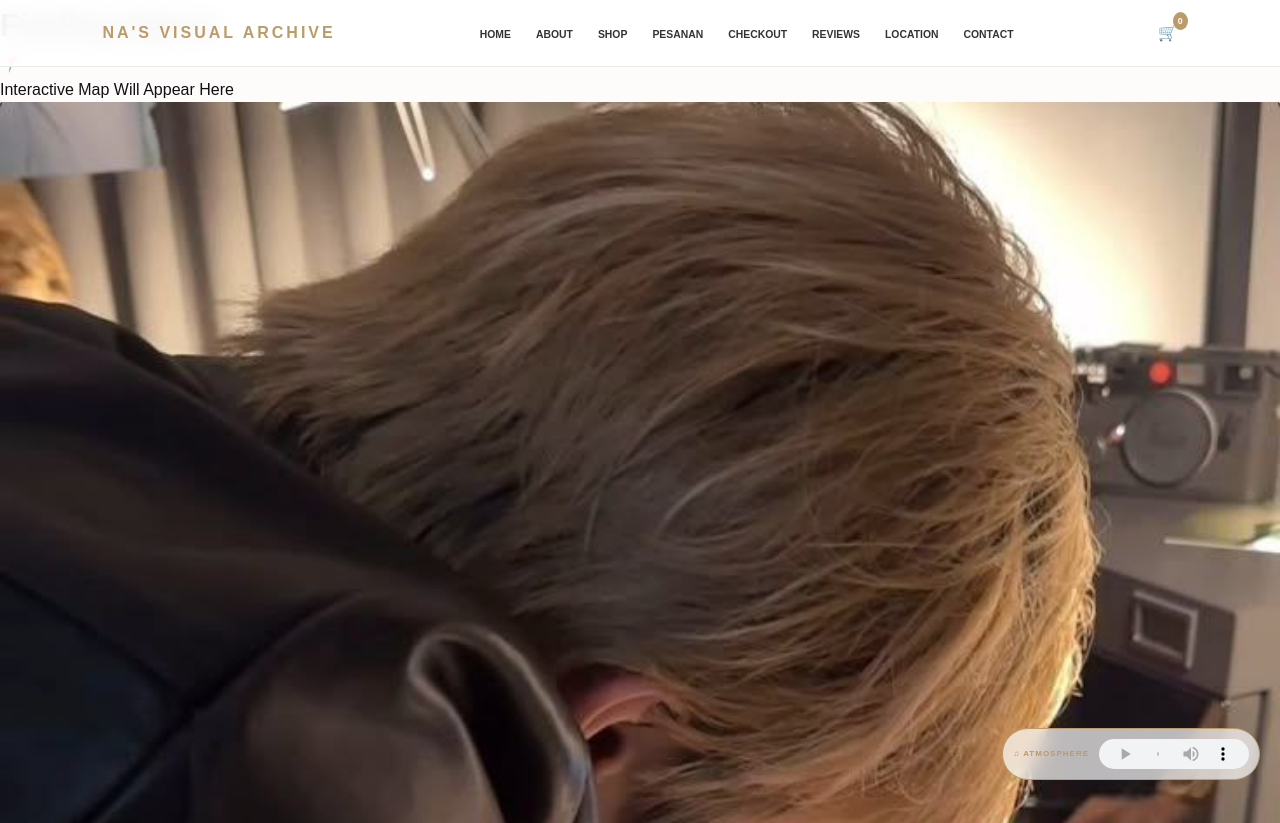
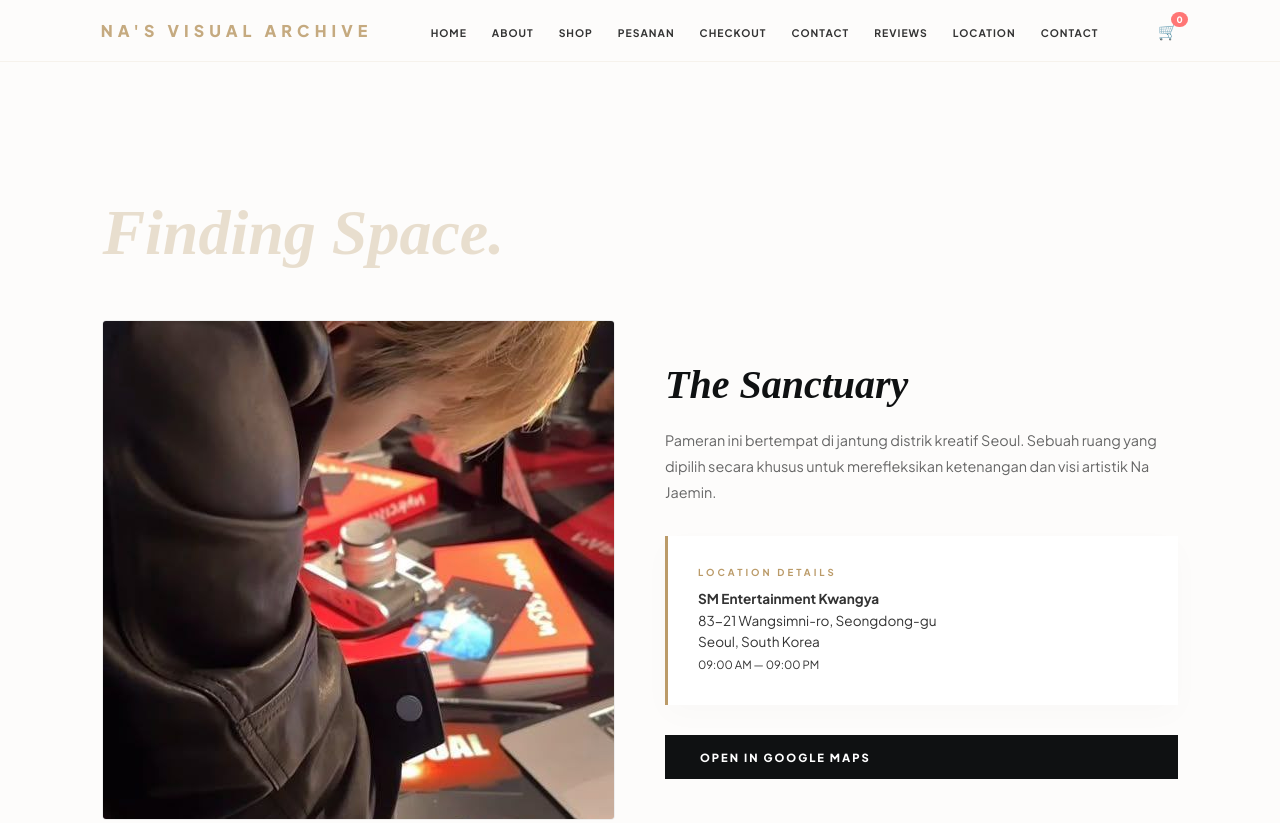
Before and after one commit to LeyaNadya/Na-s-Visual-Archive-by-Nadya, a plain HTML site: page locationn.html in a window 1280 px wide. Shown: the top 823 px of the page. Drawn offline with Linux system fonts and the light colour scheme; a web font is replaced by a local one.

Commit message:
Add files via upload

```diff
--- a/locationn.html
+++ b/locationn.html
@@ -4,16 +4,108 @@
     <meta charset="UTF-8">
     <meta name="viewport" content="width=device-width, initial-scale=1.0">
     <title>The Location | Na's Visual Archive</title>
-    <link rel="stylesheet" href="style.css">
+    <link href="https://fonts.googleapis.com/css2?family=Plus+Jakarta+Sans:wght@300;400;700;800&family=Playfair+Display:ital,wght@1,400&display=swap" rel="stylesheet">
+    <style>
+        :root { --gold: #bb9b69; --dark: #0f1112; --bg: #fdfcfb; }
+        * { margin: 0; padding: 0; box-sizing: border-box; font-family: 'Plus Jakarta Sans', sans-serif; }
+        body { background: var(--bg); color: var(--dark); }
+
+       /* --- UNIVERSAL NAVBAR --- */
+.navbar {
+    display: flex;
+    justify-content: space-between;
+    align-items: center;
+    padding: 20px 8%;
+    position: fixed; /* Biar nempel di atas terus */
+    width: 100%;
+    top: 0;
+    left: 0;
+    z-index: 5000;
+    background: rgba(253, 252, 251, 0.85);
+    backdrop-filter: blur(15px);
+    border-bottom: 1px solid rgba(187, 155, 105, 0.1);
+}
+
+@keyframes logoPulse {
+    0% { transform: scale(1); opacity: 1; }
+    50% { transform: scale(1.02); opacity: 0.7; letter-spacing: 6px; }
+    100% { transform: scale(1); opacity: 1; }
+}
+
+.logo {
+    font-size: 1rem;
+    font-weight: 800;
+    letter-spacing: 4px;
+    color: var(--gold);
+    text-decoration: none;
+    animation: logoPulse 4s infinite ease-in-out;
+}
+
+.nav-links {
+    list-style: none;
+    display: flex;
+    gap: 25px;
+    align-items: center;
+}
+
+.nav-links a {
+    text-decoration: none;
+    color: #333;
+    font-size: 0.65rem;
+    text-transform: uppercase;
+    font-weight: 700;
+    letter-spacing: 1px;
+    transition: 0.3s;
+}
+
+.nav-links a:hover, .nav-links a.active {
+    color: var(--gold);
+}
+
+.cart-icon {
+    position: relative;
+    cursor: pointer;
+    font-size: 1rem;
+}
+
+.cart-badge {
+    position: absolute;
+    top: -8px;
+    right: -10px;
+    background: #ff7675;
+    color: white;
+    font-size: 0.55rem;
+    padding: 2px 5px;
+    border-radius: 50%;
+    font-weight: 800;
+}
+        /* --- EMPTY SPACE CONCEPT --- */
+        .spacer { height: 40vh; display: flex; align-items: flex-end; padding: 0 8% 50px; }
+        .spacer h1 { font-family: 'Playfair Display', serif; font-style: italic; font-size: 4rem; color: var(--gold); opacity: 0.3; }
+
+        .content-wrap { padding: 0 8% 100px; display: grid; grid-template-columns: 1fr 1fr; gap: 50px; }
+
+        /* Fake Map Container */
+        .map-box { width: 100%; height: 500px; background: #f0f0f0; border: 1px solid #eee; border-radius: 4px; overflow: hidden; position: relative; }
+        .map-placeholder { width: 100%; height: 100%; display: flex; flex-direction: column; align-items: center; justify-content: center; text-align: center; padding: 40px; }
+        .map-placeholder i { font-size: 2rem; color: var(--gold); margin-bottom: 15px; }
+        .map-placeholder p { font-size: 0.7rem; letter-spacing: 3px; color: #999; text-transform: uppercase; }
+
+        .info-box { display: flex; flex-direction: column; justify-content: center; }
+        .info-box h2 { font-family: 'Playfair Display', serif; font-size: 2.5rem; margin-bottom: 20px; font-style: italic; }
+        .info-box p { line-height: 1.8; color: #666; font-size: 0.9rem; margin-bottom: 30px; }
+
+        .address-card { background: white; padding: 30px; border-left: 3px solid var(--gold); box-shadow: 0 10px 30px rgba(0,0,0,0.02); }
+        .address-card h4 { font-size: 0.6rem; letter-spacing: 3px; color: var(--gold); text-transform: uppercase; margin-bottom: 10px; }
+        .address-card address { font-style: normal; font-size: 0.85rem; color: #333; line-height: 1.6; }
+
+        .btn-maps { display: inline-block; margin-top: 30px; padding: 15px 35px; background: var(--dark); color: white; text-decoration: none; font-size: 0.7rem; font-weight: 800; letter-spacing: 2px; transition: 0.3s; }
+        .btn-maps:hover { background: var(--gold); transform: translateY(-3px); }
+
+        footer { background: var(--dark); color: rgba(255,255,255,0.4); padding: 60px 8%; text-align: center; font-size: 0.65rem; letter-spacing: 3px; }
+    </style>
 </head>
-<body class="page-location">
-
-    <div class="music-bar">
-        <span>♫ ATMOSPHERE</span>
-        <audio autoplay loop controls>
-            <source src="Hurt (Inst with backing vocals).mp3" type="audio/mpeg">
-        </audio>
-    </div>
+<body>
 
     <nav class="navbar">
         <a href="indexx.html" class="logo">NA'S VISUAL ARCHIVE</a>
@@ -23,12 +115,14 @@
             <li><a href="nadya.html">SHOP</a></li>
             <li><a href="orderlist.html">PESANAN</a></li>
             <li><a href="checkout.html">CHECKOUT</a></li>
+            <li><a href="contactt.html">CONTACT</a></li>
             <li><a href="reviews.html">REVIEWS</a></li>
             <li><a href="locationn.html">LOCATION</a></li>
             <li><a href="contactt.html">CONTACT</a></li>
         </ul>
-        <div class="cart-icon">🛒 <span class="cart-badge" id="cart-badge">0</span></div>
+        <div class="cart-icon">🛒 <span class="cart-badge">0</span></div>
     </nav>
+
 
     <div class="spacer">
         <h1>Finding Space.</h1>
@@ -39,7 +133,7 @@
             <div class="map-placeholder">
                 <i>📍</i>
                 <p>Interactive Map Will Appear Here</p>
-                <img src="icon5.jpg" alt="Jaemin Photography" class="main-img">
+                           <img src="icon5.jpg" alt="Jaemin Photography" class="main-img">
                 <div style="margin-top:20px; width:50px; height:1px; background:var(--gold);"></div>
             </div>
         </div>
@@ -47,6 +141,7 @@
         <div class="info-box">
             <h2>The Sanctuary</h2>
             <p>Pameran ini bertempat di jantung distrik kreatif Seoul. Sebuah ruang yang dipilih secara khusus untuk merefleksikan ketenangan dan visi artistik Na Jaemin.</p>
+
             <div class="address-card">
                 <h4>LOCATION DETAILS</h4>
                 <address>
@@ -56,6 +151,7 @@
                     <small>09:00 AM — 09:00 PM</small>
                 </address>
             </div>
+
             <a href="https://www.smentertainment.com/contact/location/" target="_blank" class="btn-maps">OPEN IN GOOGLE MAPS</a>
         </div>
     </div>
@@ -64,7 +160,5 @@
         <p>© 2026 NA'S VISUAL ARCHIVE | CREATED BY LEYA</p>
     </footer>
 
-    <div id="global-toast" class="toast-notif"></div>
-    <script src="app.js" defer></script>
 </body>
 </html>
```
